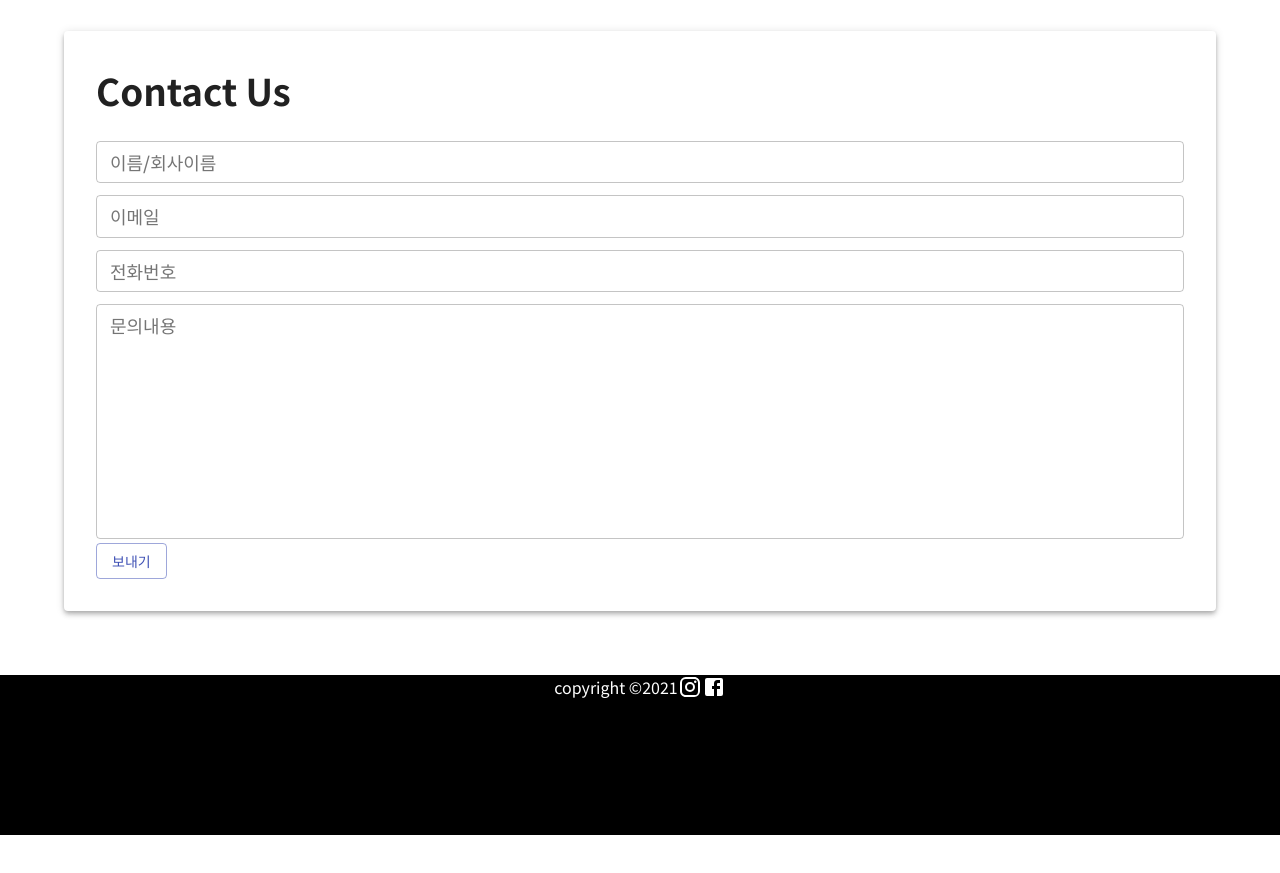
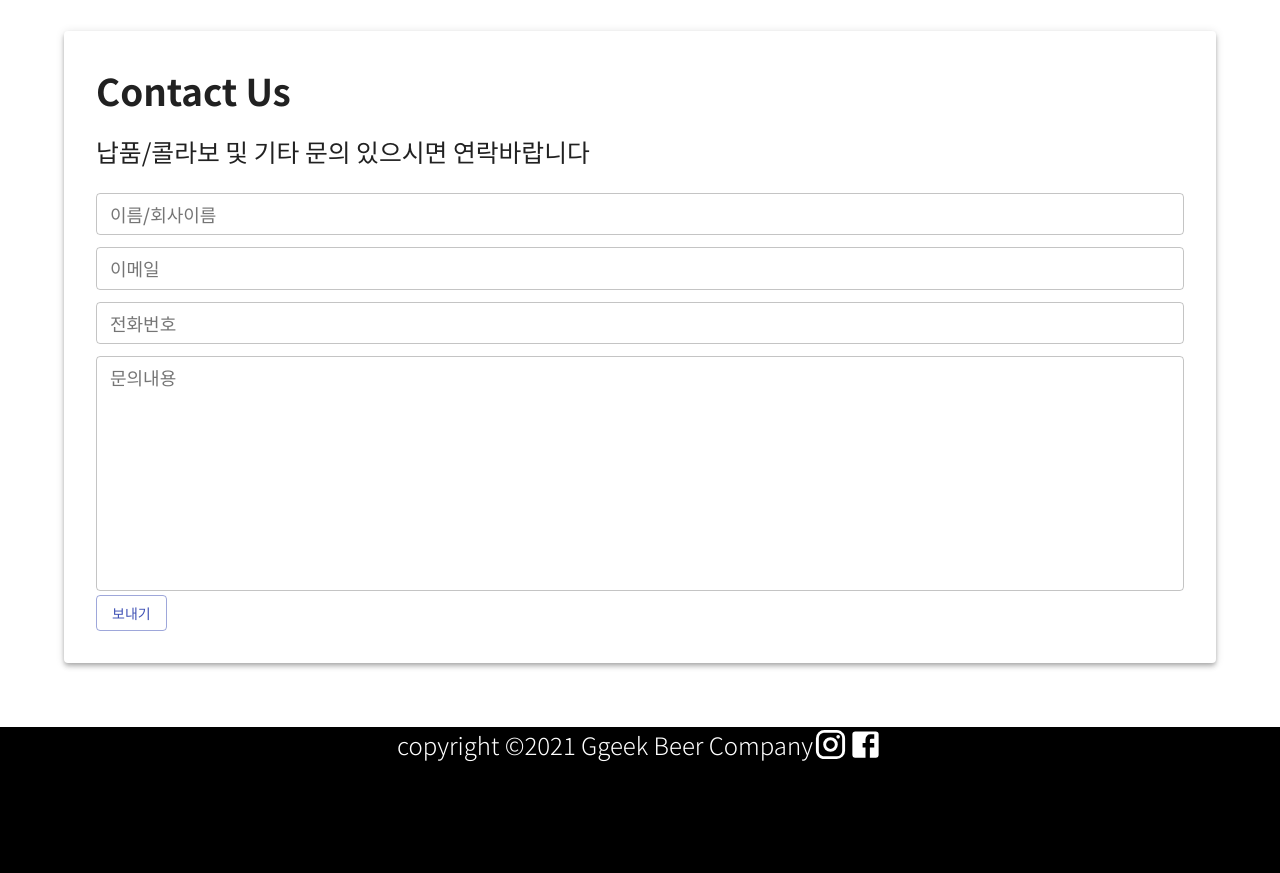
Before and after one commit to djmin43/ggeekbeer_website, a Next.js app in the folder client/: page / in a window 1280 px wide. Shown: the part 1300-2173 px from the top of the page. Before the commit the page ends 2135 px from the top, so only its background shows below. Built offline with nearby package versions, Linux system fonts and the light colour scheme.

Commit message:
testing for environment varialbe for nodemailer

```diff
--- a/client/comps/Footer.tsx
+++ b/client/comps/Footer.tsx
@@ -7,9 +7,14 @@ import FacebookIcon from '@material-ui/icons/Facebook';
 const Footer = () => {
     return (
         <div className={classes.footer} id="#footer">
-            <p>copyright &copy;2021</p>
-            <InstagramIcon />
-            <FacebookIcon />
+            <h2>copyright &copy;2021 Ggeek Beer Company</h2>
+            <div>
+            <InstagramIcon onClick={() => window.open('https://www.instagram.com/ggeek_beer/')}
+            fontSize="large" />
+            <FacebookIcon onClick={() => window.open('https://www.facebook.com/ggekbeer/')}
+            fontSize="large"/>
+            </div>
+
         </div>
     )
 }
--- a/client/pages/ContactUs.tsx
+++ b/client/pages/ContactUs.tsx
@@ -42,6 +42,7 @@ const ContactUs = () => {
         <div className={styles.contact} id="contactus">
             <Card className={styles.card} elevation={4}>
             <h2>Contact Us</h2>
+            <p>납품/콜라보 및 기타 문의 있으시면 연락바랍니다</p>
             <form onSubmit={handleSubmit}>
                 <TextField value={message.name} onChange={ e => setMessage({...message, name: e.target.value})} label="이름/회사이름" variant="outlined" margin="dense" color="primary" fullWidth />
                 <TextField value={message.email} onChange={ e => setMessage({...message, email: e.target.value})} label="이메일" variant="outlined" margin="dense" color="primary" fullWidth />
--- a/client/pages/api/contact.tsx
+++ b/client/pages/api/contact.tsx
@@ -1,9 +1,8 @@
 import { NextApiRequest, NextApiResponse } from 'next'
 const nodemailer = require('nodemailer');
 require('dotenv').config();
-const PASSWORD = process.env.password
+const PASSWORD = process.env.PASSWORD
 
-console.log(PASSWORD)
 
 
 
@@ -20,7 +19,6 @@ export default  async (req: NextApiRequest, res: NextApiResponse) => {
 
   const mailList = [
     'dj.min43@gmail.com',
-    'umyoung89@gmail.com'
   ]
 
   const mailData = {
@@ -28,9 +26,12 @@ export default  async (req: NextApiRequest, res: NextApiResponse) => {
     to: mailList,
     subject: `Message From ${req.body.name}`,
     text: req.body.contents,
-    html: `<div>${req.body.contents}
-          ${req.body.phoneNumber}
-          ${req.body.email}
+    html: `<div>
+          <p>이름: ${req.body.name}</p><br>
+          <p>email: ${req.body.email}</p><br>
+          <p>phone number: ${req.body.phoneNumber}</p><br>
+          <p>message: ${req.body.contents}<p>
+
           </div>`
   };
 
--- a/client/styles/ContactUs.module.css
+++ b/client/styles/ContactUs.module.css
@@ -10,3 +10,8 @@
     font-size: calc(24px + 1vw);
     margin-bottom: 1.25vw;
 }
+
+.card p{
+    font-size: calc(12px + 1vw);
+    margin-bottom: 1.25vw;
+}
--- a/client/styles/Footer.module.css
+++ b/client/styles/Footer.module.css
@@ -5,3 +5,8 @@
     display: flex;
     justify-content: center;
 }
+
+.footer h2{
+    font-size: calc(8px+1vw);
+    font-weight: 300;
+}
```
Also changed, not shown: 1 other file (tests, documents, lock files or other folders).
